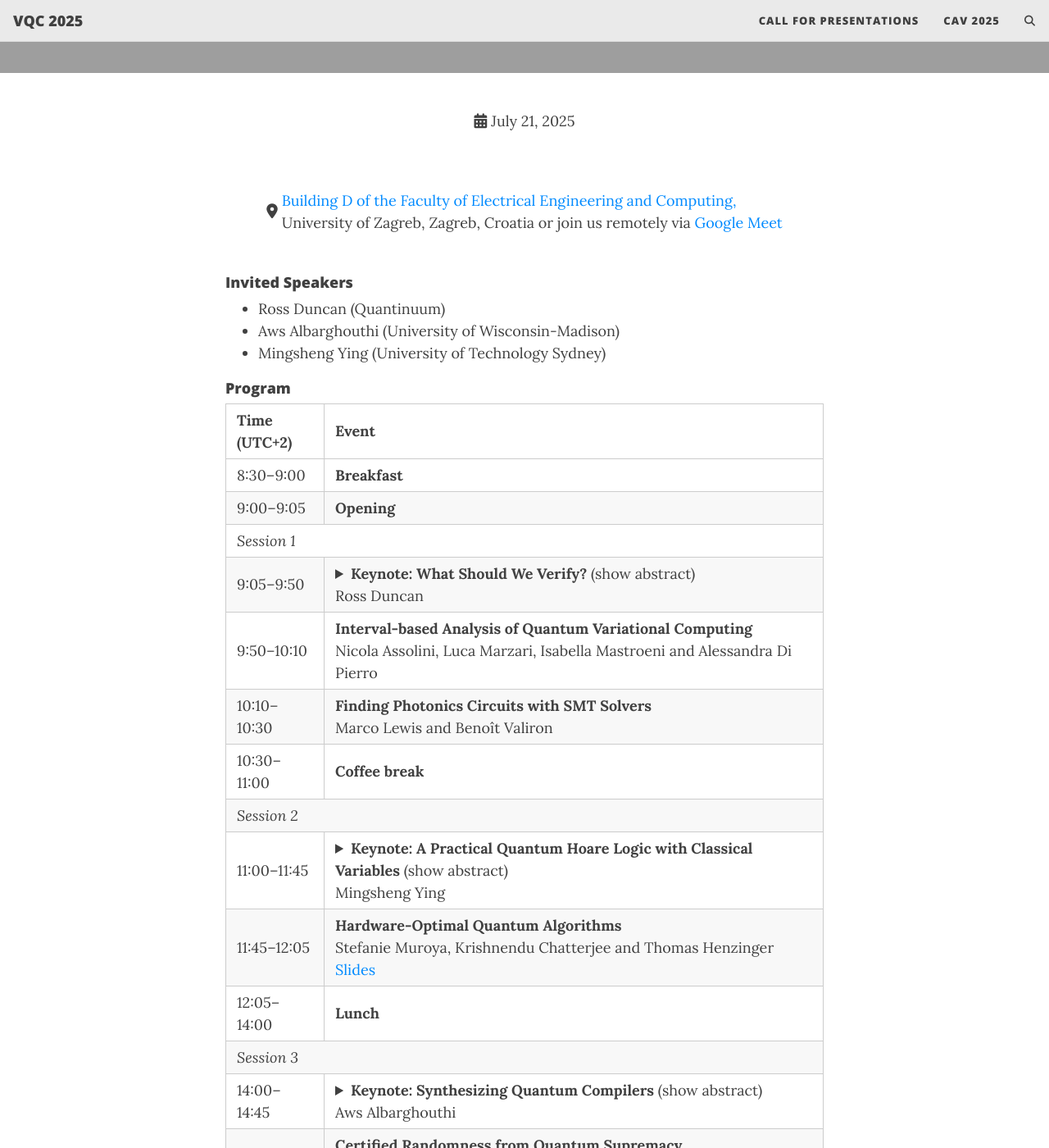
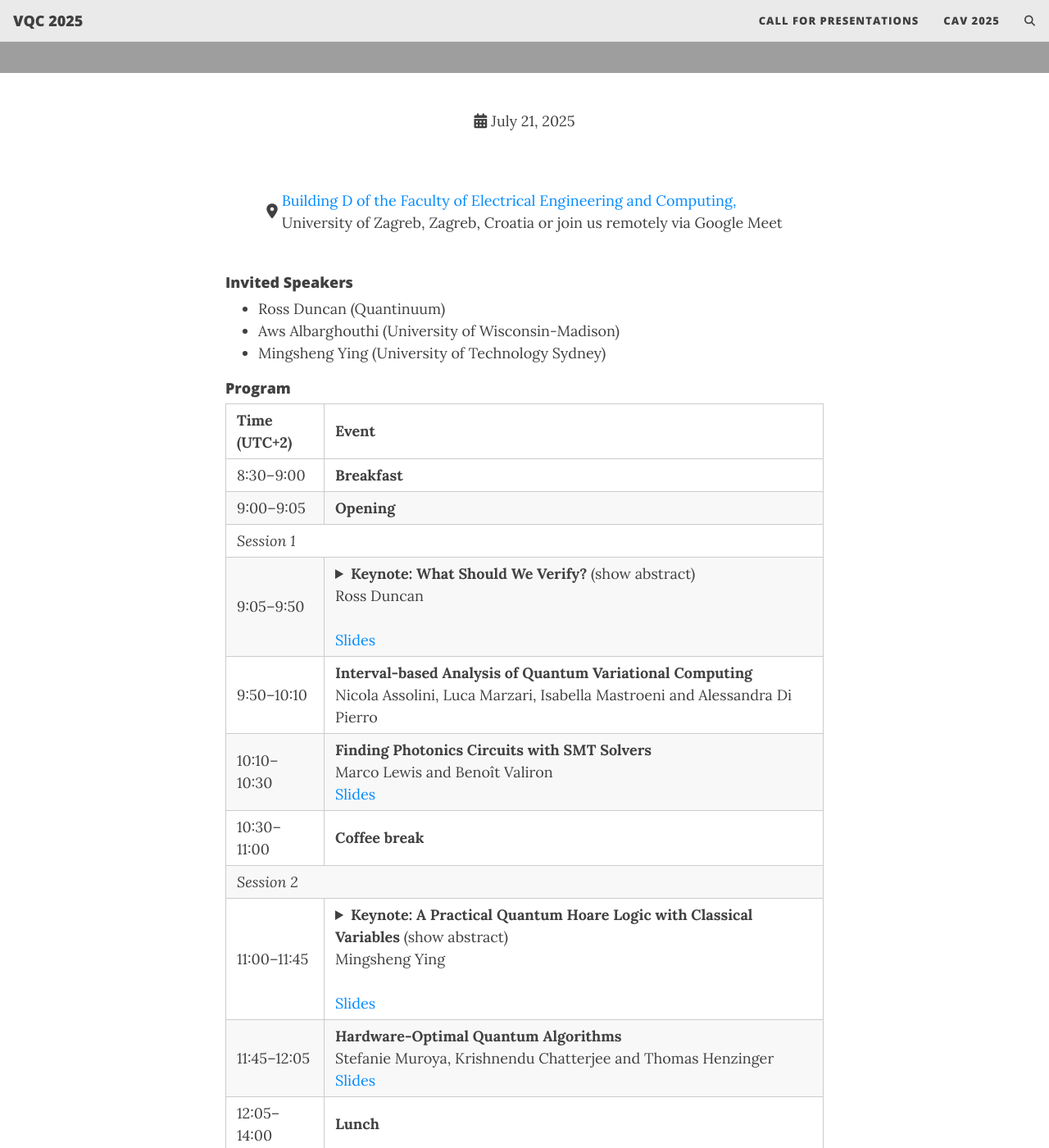
Before and after one commit to VerifiedQC/2025, a Jekyll site: the page built from index.md, in a window 1280 px wide and 1400 px high, scrolled down 526 px. Shown: the whole window at 82% size. Built offline with Jekyll 4.4.1, drawn with Linux system fonts in a browser that asks for light colours; the list of posts is cut into pages by our own code; comment, search, counter and statistics services are not loaded.

Commit message:
add slides

```diff
--- a/index.md
+++ b/index.md
@@ -10,7 +10,7 @@ cover-img: "/assets/img/zagreb.png"
         <i class="fas fa-calendar-alt"></i> July 21, 2025
     </span>
     <span class="workshop-detail">
-        <i class="fas fa-location-dot"></i> <p><a href="https://www.google.com/maps/place/Faculty+of+Electrical+Engineering+and+Computing/@45.8003692,15.968797,17z/data=!3m1!4b1!4m6!3m5!1s0x4765d6f150cf2ccd:0x739e5c279fd98531!8m2!3d45.8003692!4d15.9713773!16zL20vMGd3dDd3?entry=ttu&g_ep=EgoyMDI1MDMxNy4wIKXMDSoJLDEwMjExNDUzSAFQAw%3D%3D">Building D of the Faculty of Electrical Engineering and Computing, </a>  <br/> University of Zagreb, Zagreb, Croatia or join us remotely via <a href="https://meet.google.com/hgw-mgem-bhq">Google Meet </a> </p>
+        <i class="fas fa-location-dot"></i> <p><a href="https://www.google.com/maps/place/Faculty+of+Electrical+Engineering+and+Computing/@45.8003692,15.968797,17z/data=!3m1!4b1!4m6!3m5!1s0x4765d6f150cf2ccd:0x739e5c279fd98531!8m2!3d45.8003692!4d15.9713773!16zL20vMGd3dDd3?entry=ttu&g_ep=EgoyMDI1MDMxNy4wIKXMDSoJLDEwMjExNDUzSAFQAw%3D%3D">Building D of the Faculty of Electrical Engineering and Computing, </a>  <br/> University of Zagreb, Zagreb, Croatia or join us remotely via Google Meet </p>
 </span>
 </div>
 
@@ -40,9 +40,9 @@ cover-img: "/assets/img/zagreb.png"
     <tr><td>9:05–9:50</td><td><details>
     <summary><strong>Keynote: What Should We Verify?</strong> (show abstract)<br>Ross Duncan</summary>
     <br>Verification usually means to guarantee that a computational system is correct with respect to some specification. Can this definition survive in the context of quantum computing? What parts of the system can be verified? What notions of correctness are helpful? What properties of realistic systems can be verified? What* should *we verify? I will survey the field and give some perspective on the challenges and opportunities for automated verification of quantum software. Spoiler: it's the compiler.
-    </details> </td></tr>
+    </details><br><a href="/assets/slides/talk-duncan.pdf" target="_blank">Slides</a> </td></tr>
     <tr><td>9:50–10:10</td><td><strong>Interval-based Analysis of Quantum Variational Computing</strong><br>Nicola Assolini, Luca Marzari, Isabella Mastroeni and Alessandra Di Pierro</td></tr>
-    <tr><td>10:10–10:30</td><td><strong>Finding Photonics Circuits with SMT Solvers</strong><br>Marco Lewis and Benoît Valiron</td></tr>
+    <tr><td>10:10–10:30</td><td><strong>Finding Photonics Circuits with SMT Solvers</strong><br>Marco Lewis and Benoît Valiron<br><a href="/assets/slides/talk-lewis.pdf" target="_blank">Slides</a></td></tr>
     <tr><td>10:30–11:00</td><td><strong>Coffee break</strong></td></tr>
     <tr><td colspan="2"><em>Session 2</em></td></tr>
     <tr><td>11:00–11:45</td><td><details>
@@ -52,7 +52,7 @@ cover-img: "/assets/img/zagreb.png"
 (2) Intuitive correctness specifications: In our logic, preconditions and postconditions for quantum programs with classical variables are specified as a pair consisting of a classical first-order logical formula and a quantum predicate formula (possibly parameterized by classical variables). These specifications offer greater clarity and align more closely with the programmer's intuitive understanding of quantum and classical interactions.<br>
 (3) Simplified proof system: By introducing a novel idea in formulating a proof rule for reasoning about quantum measurements, along with (2), we develop a proof system for quantum programs that requires only minimal modifications to classical Hoare logic. Furthermore, this proof system can be effectively and conveniently combined with classical first-order logic to verify quantum programs with classical variables.<br>
 As a result, the learning curve for quantum program verification techniques is significantly reduced for those already familiar with classical program verification techniques, and existing tools for verifying classical programs can be more easily adapted for quantum program verification.
-</details></td></tr>
+</details><br><a href="/assets/slides/talk-ying.pdf" target="_blank">Slides</a></td></tr>
     <tr><td>11:45–12:05</td><td><strong>Hardware-Optimal Quantum Algorithms</strong><br>Stefanie Muroya, Krishnendu Chatterjee and Thomas Henzinger<br><a href="/assets/slides/talk-muroya.pdf" target="_blank">Slides</a></td></tr>
     <tr><td>12:05–14:00</td><td><strong>Lunch</strong></td></tr>
     <tr><td colspan="2"><em>Session 3</em></td></tr>
@@ -61,12 +61,12 @@ As a result, the learning curve for quantum program verification techniques is s
 <br>The promise of quantum computing has tantalized researchers for decades, and recent breakthroughs in physical implementations have brought this technology closer to reality. However, the quantum computing landscape remains highly dynamic: competing physical substrates, fault tolerance schemes, and architectures continue to emerge with no clear frontrunner. This diversity creates a significant bottleneck in the compilation pipeline – developing and maintaining separate compilers for each new device or experimental setup is both time-consuming and error-prone.<br>
 
 In this talk, I will present an alternative approach: automatically synthesizing device-specific quantum circuit compilers. This synthesis-based methodology enables rapid iteration while maintaining correctness guarantees. I will focus on the optimizer component, which reduces circuit size to minimize quantum computation errors. I will demonstrate how automatically synthesized optimizers can achieve superior performance compared to sophisticated hand-crafted alternatives. I will also discuss recent results on synthesizing device-specific mapping and routing algorithms.
-</details></td></tr>
+</details><br><a href="/assets/slides/talk-albarghouthi.pdf" target="_blank">Slides</a></td></tr>
     <tr><td>14:45–15:05</td><td><strong>Certified Randomness from Quantum Supremacy</strong><br>Scott Aaronson and Shih-Han Hung</td></tr>
     <tr><td>15:05–15:30</td><td><strong>Poster Session</strong></td></tr>
     <tr><td>15:30–16:00</td><td><strong>Coffee break</strong></td></tr>
     <tr><td colspan="2"><em>Session 4</em></td></tr>
-    <tr><td>16:00–16:20</td><td><strong>Analysing Quantum Programs using Automata</strong><br>Parosh Aziz Abdulla, Yo-Ga Chen, Yu-Fang Chen, Kai-Min Chung, Lukáš Holík, Ondrej Lengal, Jyun-Ao Lin, Fang-Yi Lo, Wei-Lun Tsai and Di-De Yen</td></tr>
+    <tr><td>16:00–16:20</td><td><strong>Analysing Quantum Programs using Automata</strong><br>Parosh Aziz Abdulla, Yo-Ga Chen, Yu-Fang Chen, Kai-Min Chung, Lukáš Holík, Ondrej Lengal, Jyun-Ao Lin, Fang-Yi Lo, Wei-Lun Tsai and Di-De Yen<br><a href="/assets/slides/talk-lengal.pdf" target="_blank">Slides</a></td></tr>
     <tr><td>16:20–16:40</td><td><strong>On-Chip Verified Quantum Computation with an Ion-Trap Quantum Processing Unit</strong><br>Cica Gustiani, Dominik Leichte and Daniel Mills</td></tr>
     <tr><td>16:40–17:00</td><td><strong>Certifying Adversarial Robustness in Quantum Machine Learning: From Theory to Physical Validation</strong><br>Ji Guan<br><a href="/assets/slides/talk-guan.pdf" target="_blank">Slides</a></td></tr>
     <tr><td>17:00–17:30</td><td><strong>Panel & Planning Session</strong></td></tr>
```
Also changed, not shown: 5 other files.
